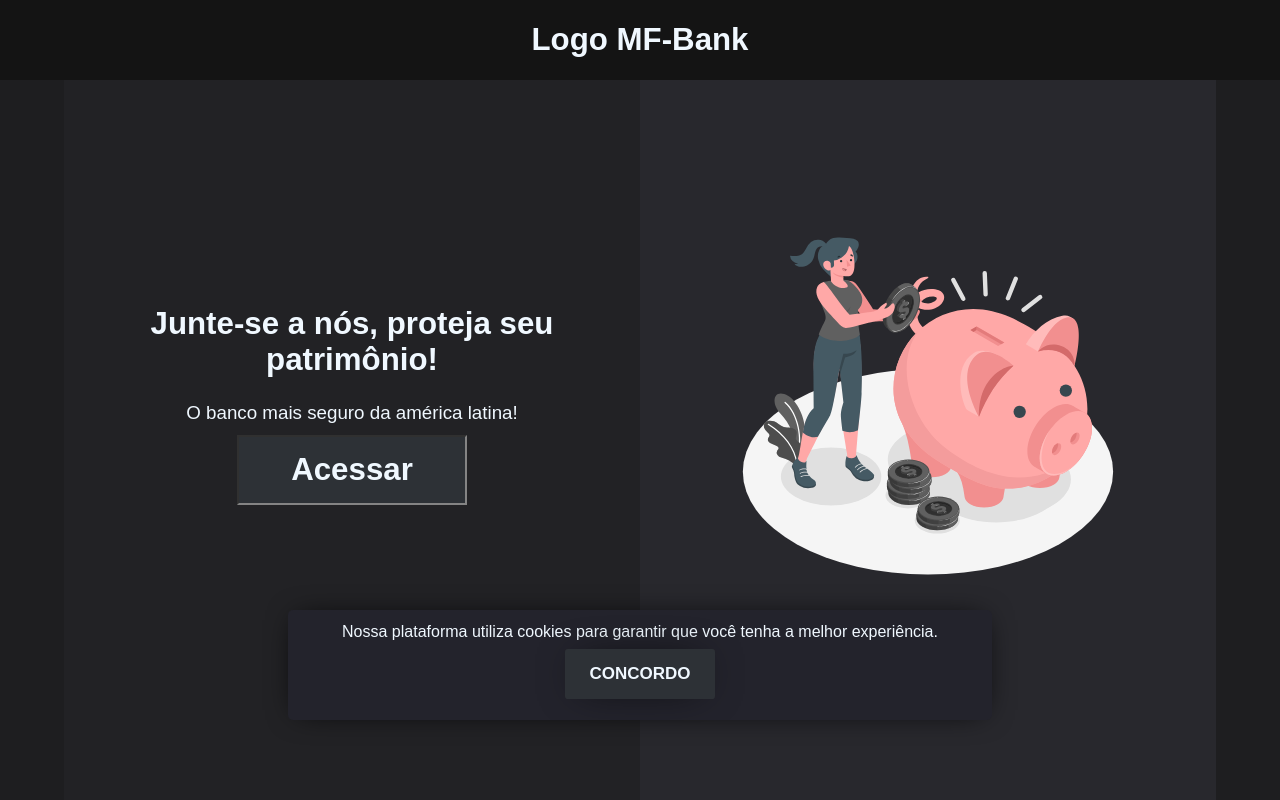
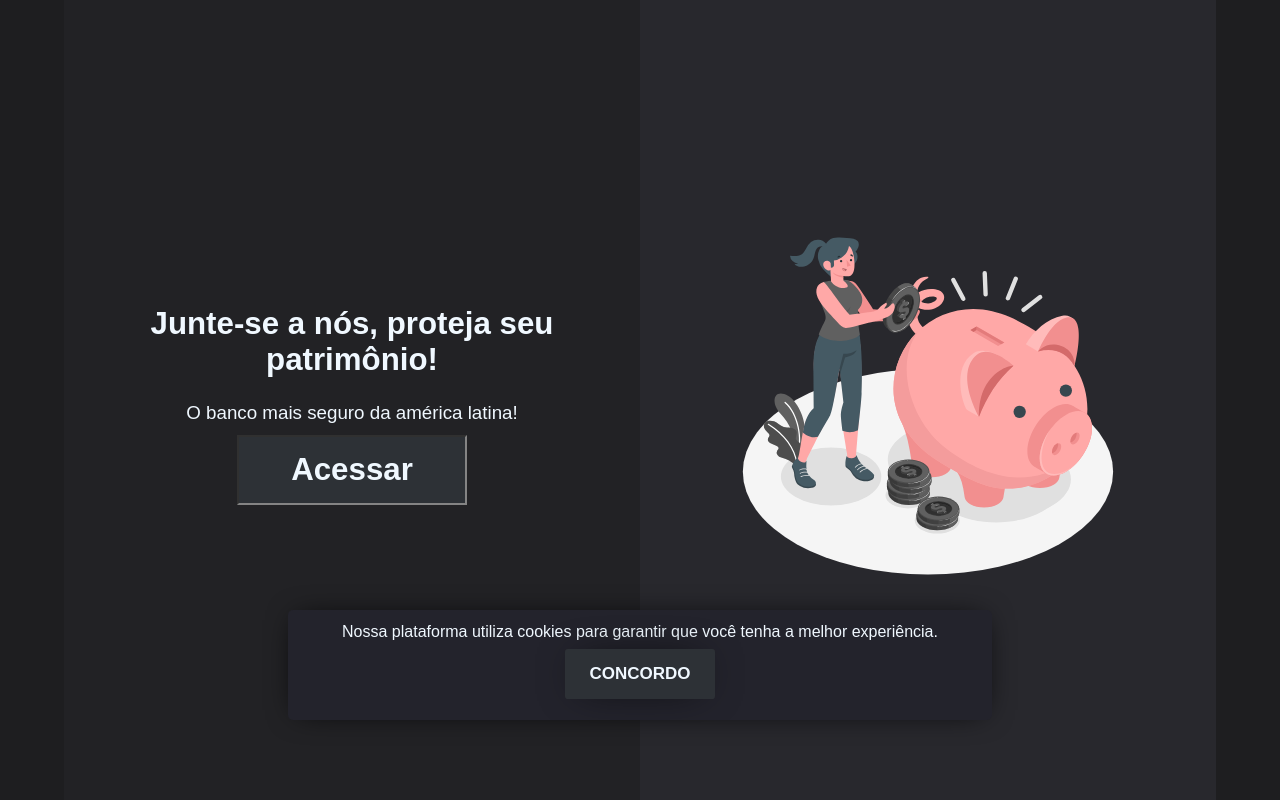
Before and after one commit to FabricioSobrinho/MF-Bank, a React (Vite) app: page / in a window 1280 px wide. Built offline with nearby package versions, Linux system fonts and the light colour scheme.

Commit message:
Feat: added the confirmation acc route

```diff
--- a/src/App.jsx
+++ b/src/App.jsx
@@ -21,6 +21,8 @@ import TransferPage from "./Pages/TransferPage";
 import ExtractPage from "./Pages/ExtractPage";
 import EditAccountPage from "./Pages/EditAccountPage";
 import CloseAccountPage from "./Pages/CloseAccountPage";
+import TestingFetch from "./Pages/TestingFetch";
+import AccConfirmation from "./Pages/AccConfirmation";
 
 function App() {
   const [isLoggedIn, setIsLoggedIn] = useState(true);
@@ -28,7 +30,7 @@ function App() {
   return (
     <>
       <Router>
-        {isLoggedIn ? <LoggedNavBar /> : <NavBar />}
+        {/* {isLoggedIn ? <LoggedNavBar /> : <NavBar />} */}
         <Container>
           <Routes>
             <Route exact element={<InitialPage />} path="/" />
@@ -41,6 +43,7 @@ function App() {
             <Route exact element={<ExtractPage />} path="/extract" />
             <Route exact element={<EditAccountPage />} path="/edit" />
             <Route exact element={<CloseAccountPage />} path="/close-account" />
+            <Route exact element={<AccConfirmation />} path="/acc-confirmation" />
           </Routes>
         </Container>
       </Router>
```
